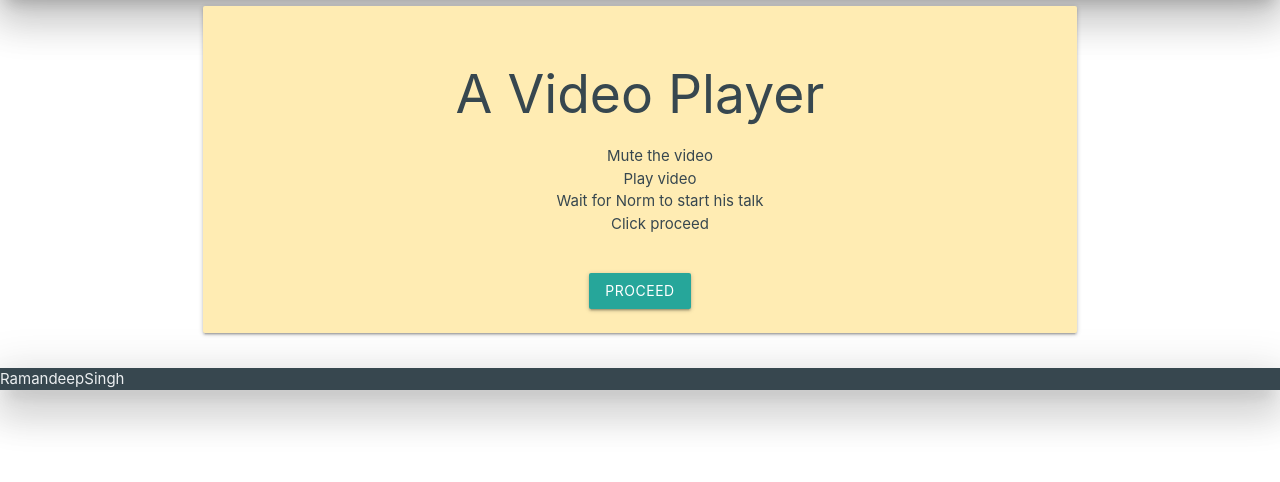
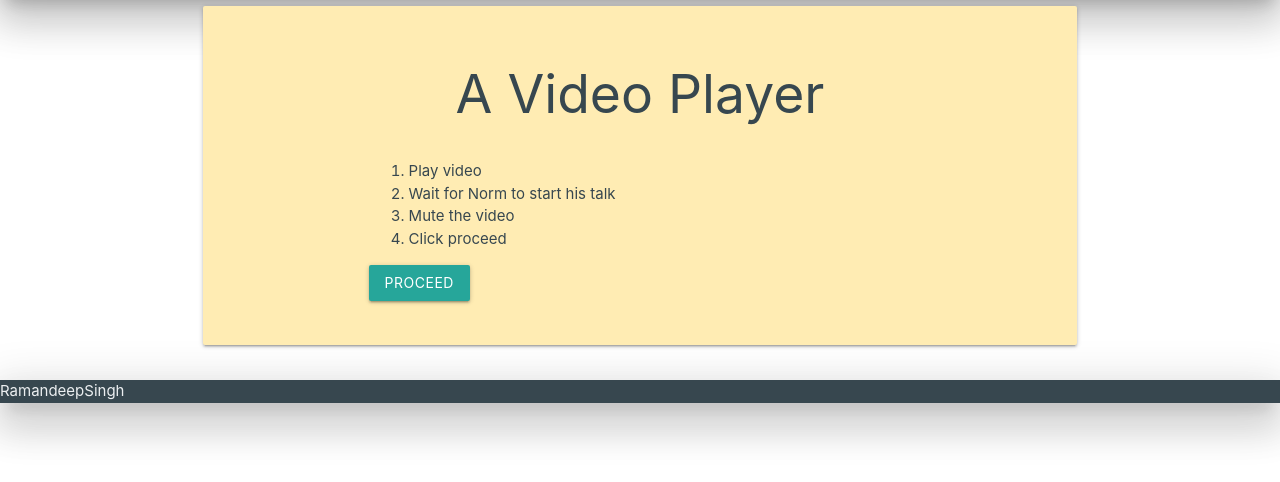
Before and after one commit to ramanqa/thunt.py, a Flask app: template templates/a_video.html in a window 1280 px wide. Shown: the part 71-553 px from the top of the page. Run offline with Flask 2, Linux system fonts and the light colour scheme; the template is opened without the code that fills it, so the values that code supplies are empty.

Commit message:
updated a video

```diff
--- a/templates/a_video.html
+++ b/templates/a_video.html
@@ -5,19 +5,26 @@
       <div class="card amber lighten-4">
         <div class="card-content">
           <span class="card-title"><h2>A Video Player</h2></span>
-          <ul>
-            <ol>Mute the video </ol>
-            <ol>Play video </ol>
-            <ol>Wait for Norm to start his talk </ol>
-            <ol>Click proceed</ol>
-          </ul>
-          <br />
-          <div id="aVideoPlayer"></div>
-              <form id="aVideoForm" action='/r/a_video' method="POST">
-                <input type="hidden" id="aVideoStatus" name="aVideoStatus" />
-              </form>
-              <button class="btn" id="aVideoSubmit" href="#">Proceed</a>
-        </div>
+          <div class="row">
+            <div class="col s2"></div>
+            <div class="col s4 left-align">
+              <ol>
+                <li>Play video </li>
+                <li>Wait for Norm to start his talk </li>
+                <li>Mute the video </li>
+                <li>Click proceed</li>
+              </ol>
+                  <button class="btn" id="aVideoSubmit" href="#">Proceed</a>
+            </div>
+            <div class="col s4">
+              <div id="aVideoPlayer"></div>
+                  <form id="aVideoForm" action='/r/a_video' method="POST">
+                    <input type="hidden" id="aVideoStatus" name="aVideoStatus" />
+                  </form>
+              </div>
+            </div>
+            <div class="col s2"></div>
+          </div>
       </div>
     </div>
 </div>
@@ -30,8 +37,8 @@
   var aVideoPlayer;
     function onYouTubeIframeAPIReady() {
       aVideoPlayer = new YT.Player('aVideoPlayer', {
-          height: '390',
-          width: '640',
+          height: '240',
+          width: '320',
           videoId: 'ePC7HV4Umx8',
           playerVars: {
             'playsinline': 1
```
